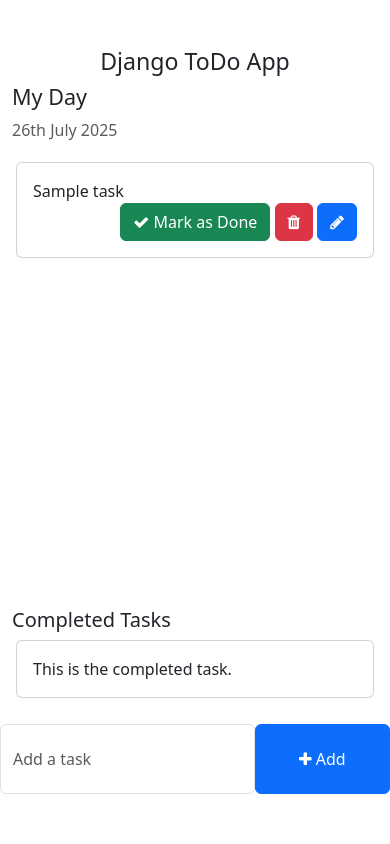
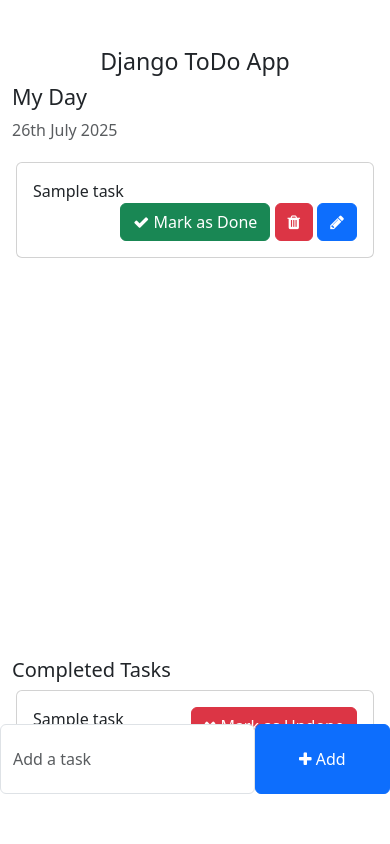
Before and after one commit to Brahma6303/todo, a Django app: template templates/home.html in a window 390 px wide. Run offline with Django 5.2, Linux system fonts and the light colour scheme; the template is opened without the code that fills it: most values are stand-ins (such as "Sample title", 1, 10 or a date in 2020).

Commit message:
add todo app final

```diff
--- a/templates/home.html
+++ b/templates/home.html
@@ -24,16 +24,16 @@
         <div class="row">
             <h4>My Day</h4>
             <p class="text-muted">{% now "jS F Y" %}</p>
-            <div class="col-md-7 col-lg-7" style="height: 450px; overflow: scroll;">
+            <div class="col-md-7 col-lg-7" style="height: 500px; overflow: scroll;">
                 <!-- List of all the tasks for the day -->
                 {% for task in tasks %}
                     <div class="card m-1">
                         <div class="card-body">
                             {{ task.task }}
                             <span style="position: relative; float: right;">
-                                <a class="btn btn-success"><i class="fa fa-check"></i> Mark as Done</a>
-                                <a class="btn btn-danger"><i class="fa fa-trash"></i></a>
-                                <a class="btn btn-primary"><i class="fa fa-pencil"></i></a>
+                                <a href="{% url 'mark_as_done' task.pk %}" class="btn btn-success"><i class="fa fa-check"></i> Mark as Done</a>
+                                <a  href="{% url 'delete_task' task.pk %}" class="btn btn-danger"><i class="fa fa-trash"></i></a>
+                                <a href="{% url 'edit_task' task.pk %}" class="btn btn-primary"><i class="fa fa-pencil"></i></a>
                             </span>
                         </div>
                     </div>
@@ -43,12 +43,28 @@
             <div class="col-md-5 col-lg-5">
                 <h5>Completed Tasks</h5>
                 <!-- List of all the tasks that have completed -->
+
+
+                {% for completed_task in completed_tasks %}
                 <div class="card m-1">
                     <div class="card-body">
-                        This is the completed task.
+                       {{completed_task.task}}
+                       <span style="position: relative; float: right;">
+                                <a  href="{% url 'mark_as_undone' completed_task.pk %}" class="btn btn-danger"><i class="fa fa-times"></i> Mark as Undone</a>
+
+                        </span>
                     </div>
                 </div>
+                {% endfor %}
             </div>
+
+        </div>
+
+
+    </div>
+
+
+    <div class="container">
         <div class="row">
             <div class="col-md-6 col-lg-6 p-0" style="position: absolute; bottom: 50px;">
                     <!-- To Do Form -->
@@ -62,9 +78,7 @@
                     </form>
             </div>
         </div>
-        </div>
 
     </div>
-
 </body>
 </html>
--- a/todo/urls.py
+++ b/todo/urls.py
@@ -2,5 +2,18 @@
 from .import views
 
 urlpatterns = [
+    # add Task URL
     path('addTask/',views.addTask, name='addTask'),
+
+    # mark as done URL
+    path('mark_as_done/<int:pk>/',views.mark_as_done, name='mark_as_done'),
+
+    # mark as undone URL
+    path('mark_as_undone/<int:pk>/',views.mark_as_undone, name='mark_as_undone'),
+
+    # edit task URL
+    path('edit_task/<int:pk>/', views.edit_task, name='edit_task'),
+
+    # delete task URL
+    path('delete_task/<int:pk>/', views.delete_task, name='delete_task'),
 ]
```
Also changed, not shown: templates/edit_task.html (added, +27 -0 lines), todo/views.py (+38 -1 lines), todo_main/views.py (+6 -3 lines), db.sqlite3. Lines whose indentation alone changed are shown as unchanged.
